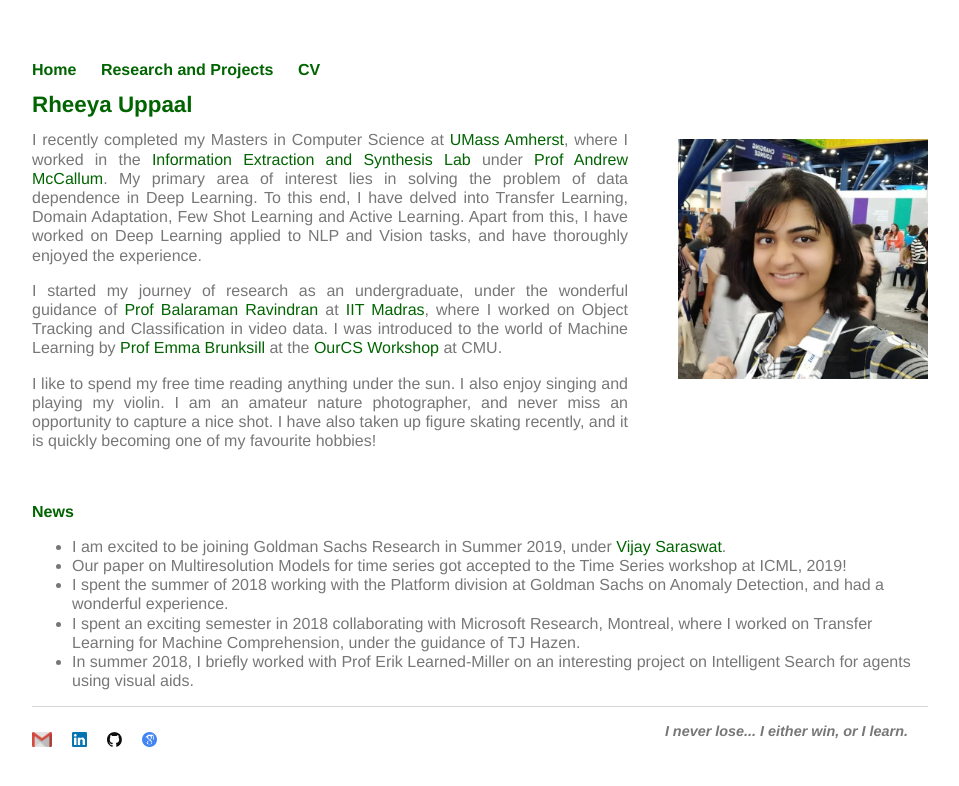
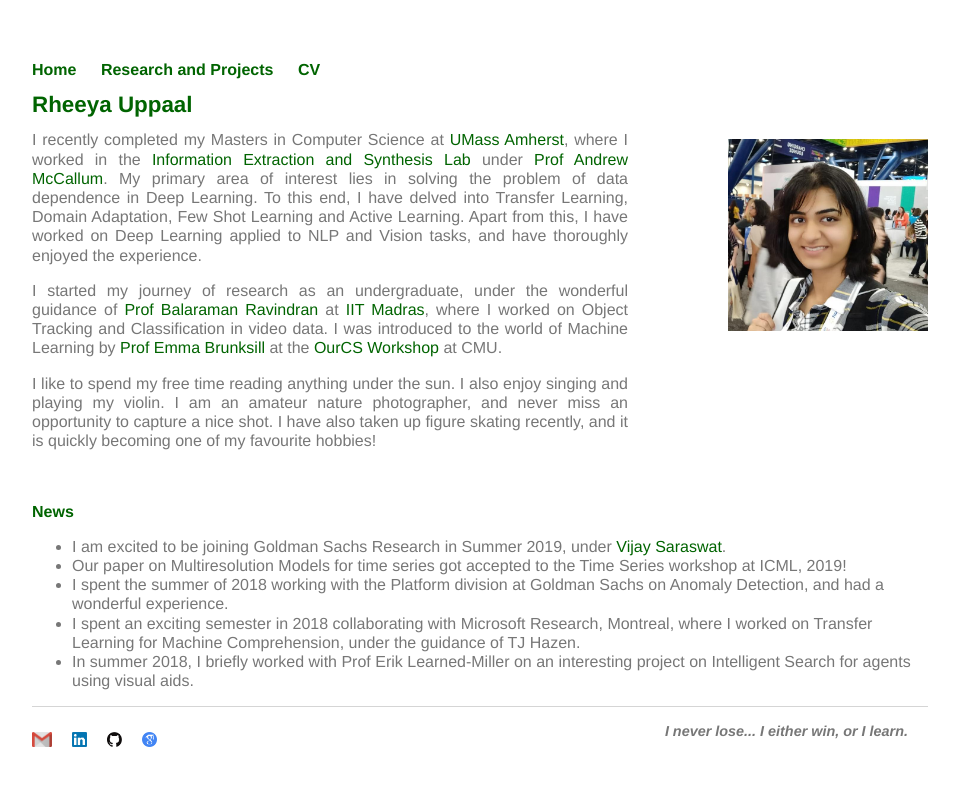
Before and after one commit to Uppaal/Uppaal.github.io, a Jekyll site: the page built from index.html, in a window 1280 px wide. Shown: the top 786 px of the page, without its empty margins (160-1119 px from the left). Built offline with Jekyll 4.4.1, drawn with Linux system fonts in a browser that asks for light colours.

Commit message:
Update index.html

```diff
--- a/index.html
+++ b/index.html
@@ -5,7 +5,7 @@ title: Rheeya Uppaal
 <div class="blurb">
 	<h1>Rheeya Uppaal</h1>
 
-	<img src="images/IESL.jpeg" style="float:right" src="R2.jpeg" alt="picture" class="inline" width="250" style="padding-top: 0px; padding-bottom: 10px; padding-left: 40px; padding-right: 10px">
+	<img src="images/IESL.jpeg" style="float:right" src="R2.jpeg" alt="picture" class="inline" width="200" style="padding-top: 0px; padding-bottom: 10px; padding-left: 40px; padding-right: 10px">
 
 
 <!-- 	I am a Machine Learning Researcher at Goldman Sachs Research, where I work on ... -->
```
